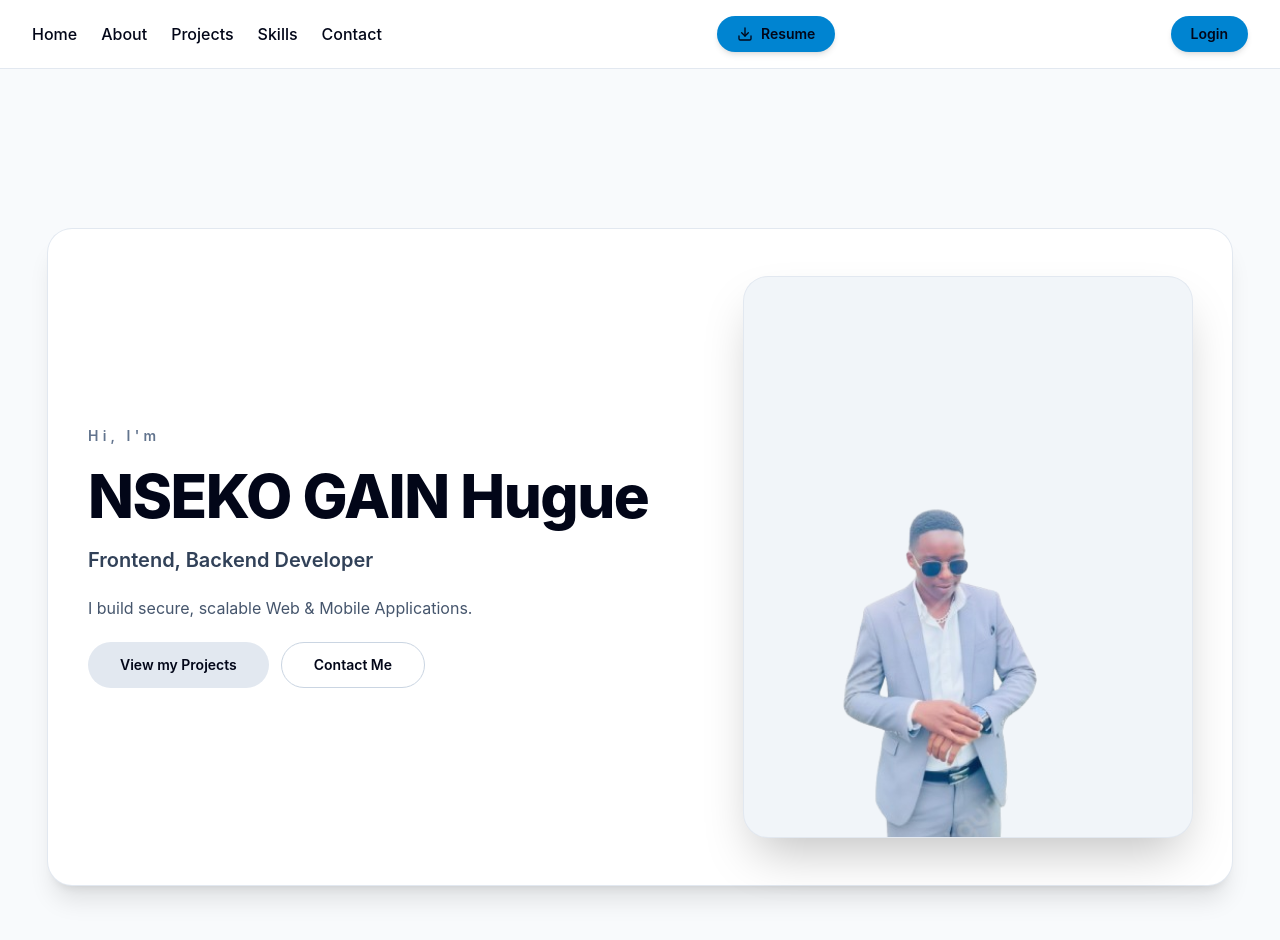
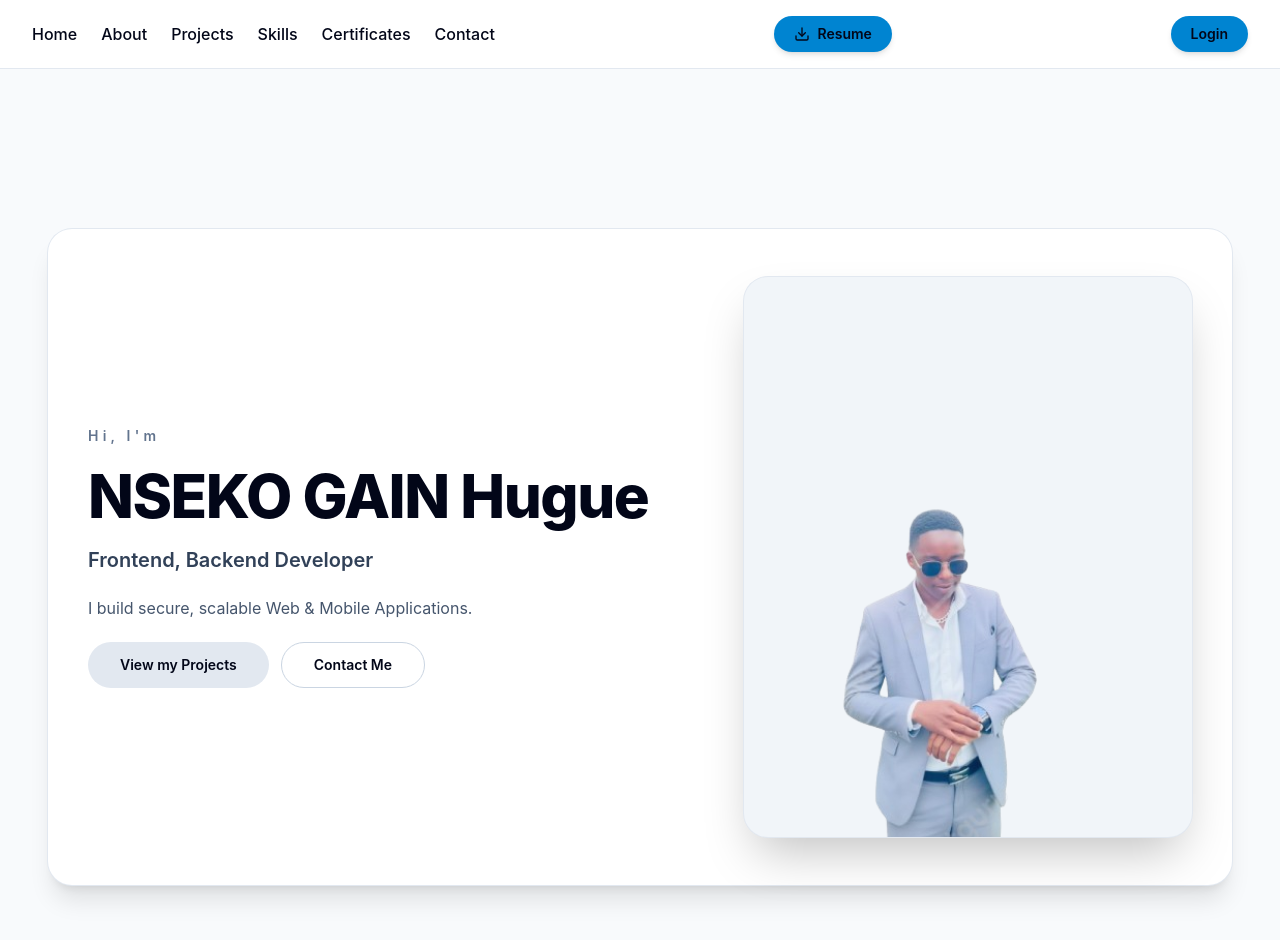
Before and after one commit to nseko-stack/Portifolio, a React (Vite) app in the folder Front-end/: page / in a window 1280 px wide. Shown: the top 940 px of the page. Built offline with nearby package versions, Linux system fonts and the light colour scheme; no server answers.

Commit message:
Fixing certificate nav

```diff
--- a/Front-end/components/Navbar.jsx
+++ b/Front-end/components/Navbar.jsx
@@ -42,6 +42,7 @@ function Navbar() {
                     <a href="#About" className="text-slate-600 hover:text-slate-900 font-medium transition-colors">About</a>
                     <a href="#Projects" className="text-slate-600 hover:text-slate-900 font-medium transition-colors">Projects</a>
                     <a href="#Skills" className="text-slate-600 hover:text-slate-900 font-medium transition-colors font-medium">Skills</a>
+                    <a href="#Certificates" className="text-slate-600 hover:text-slate-900 font-medium transition-colors font-medium">Certificates</a>
                     <a href="#Contact" className="text-slate-600 hover:text-slate-900 font-medium transition-colors">Contact</a>
                 </div>
 
@@ -84,7 +85,7 @@ function Navbar() {
                     <a href="#About" onClick={closeMenu} className="block rounded-md px-3 py-2 text-base font-medium text-slate-600 hover:bg-slate-50 hover:text-slate-900">About</a>
                     <a href="#Projects" onClick={closeMenu} className="block rounded-md px-3 py-2 text-base font-medium text-slate-600 hover:bg-slate-50 hover:text-slate-900">Projects</a>
                     <a href="#Skills" onClick={closeMenu} className="block rounded-md px-3 py-2 text-base font-medium text-slate-600 hover:bg-slate-50 hover:text-slate-900">Skills</a>
-                    <a href="#Skills" onClick={closeMenu} className="block rounded-md px-3 py-2 text-base font-medium text-slate-600 hover:bg-slate-50 hover:text-slate-900">Certifications</a>
+                    <a href="#Certificates" onClick={closeMenu} className="block rounded-md px-3 py-2 text-base font-medium text-slate-600 hover:bg-slate-50 hover:text-slate-900">Certificates</a>
                     <a href="#Contact" onClick={closeMenu} className="block rounded-md px-3 py-2 text-base font-medium text-slate-600 hover:bg-slate-50 hover:text-slate-900">Contact</a>
                 </div>
             )}
```
